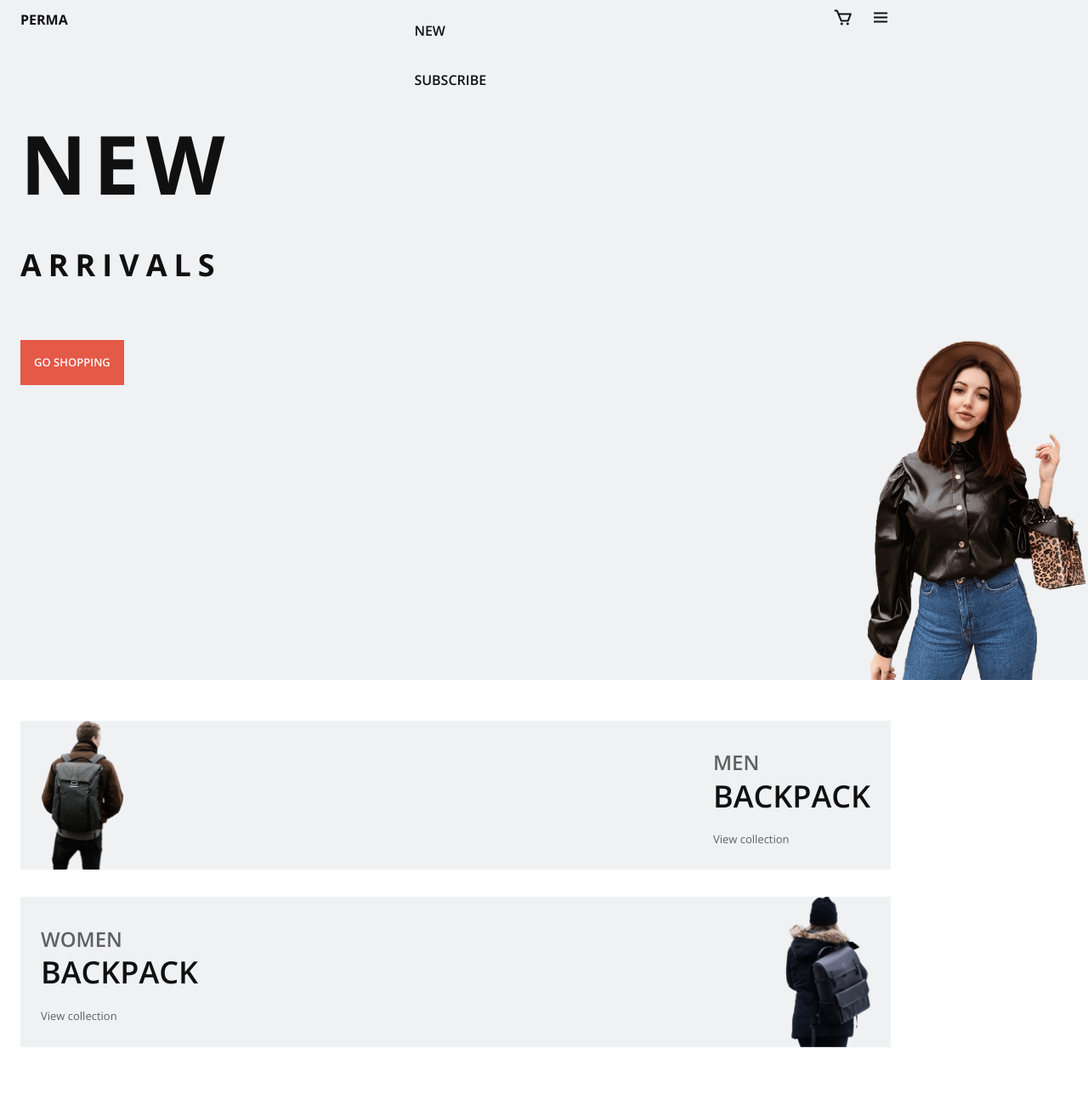
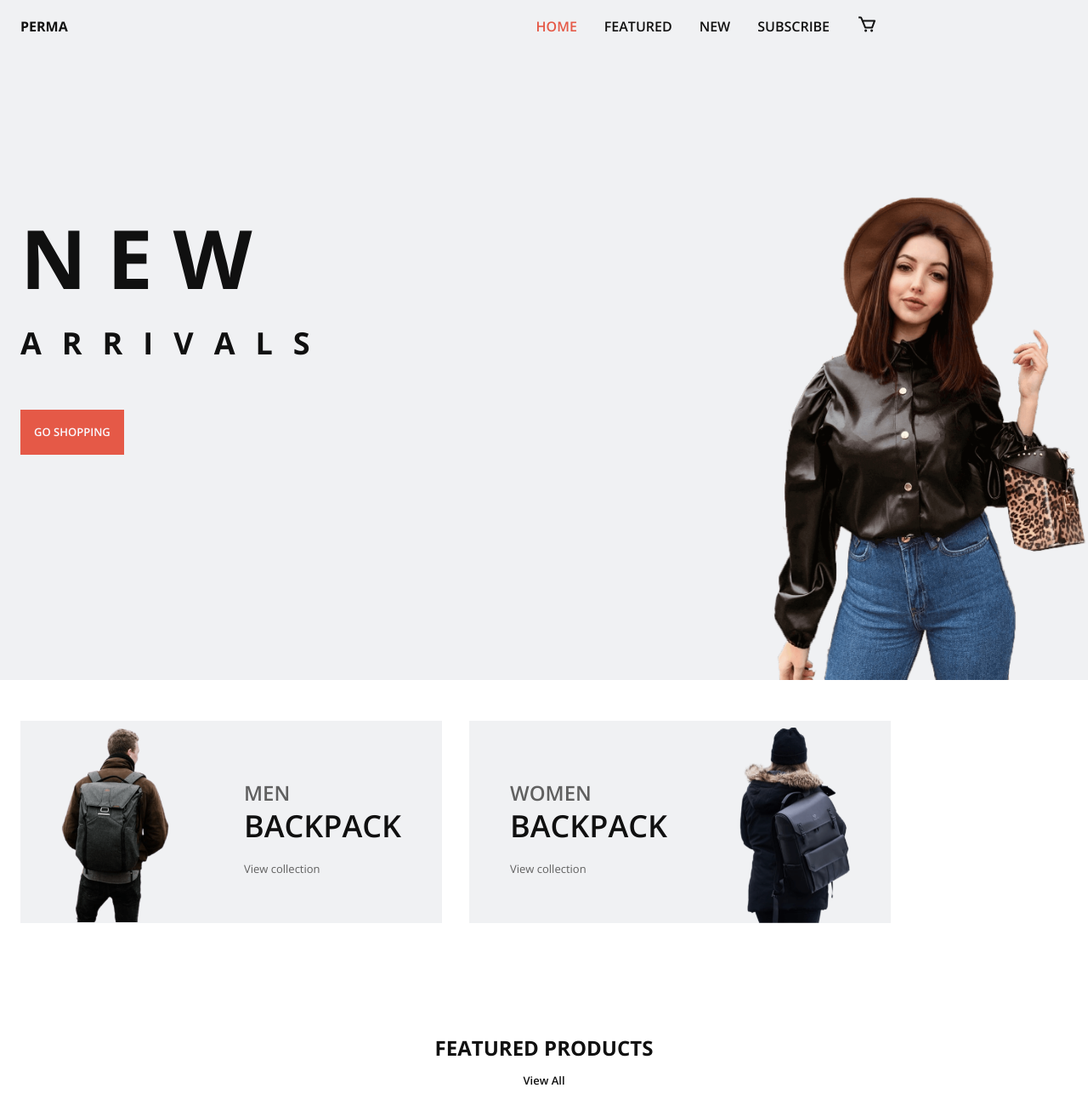
Before and after one commit to peterken674/e-commerce-website, a plain HTML site: page index.html in a window 1280 px wide. Shown: the top 1300 px of the page at 85% size. Drawn offline with nearby package versions, Linux system fonts and the light colour scheme.

Commit message:
Media queries for medium screens.

```diff
--- a/assets/css/styles.css
+++ b/assets/css/styles.css
@@ -459,3 +459,84 @@ img {
     font-size: var(--small-font-size);
 }
 /* ===== MEDIA QUERIES=====*/
+
+@media screen and (min-width:768px) {
+    body{
+        margin: 0;
+    }
+    .section-all{
+        margin-bottom: var(--mb-4);
+    }
+
+    .nav{
+        height: calc(var(--header-height) + 1rem);
+        justify-content: initial;
+    }
+
+    .nav__menu{
+        margin-left: auto;
+    }
+
+    .nav__list{
+        display: flex;
+    }
+
+    .nav__item{
+        margin-left: var(--mb-4);
+        margin-bottom: 0;
+    }
+
+    .nav__toggle{
+        display: none;
+    }
+
+    .home__container{
+        height: 100vh;
+    }
+    .home__data{
+        padding: 0;
+        height: max-content;
+        align-self: center;
+    }
+    .home__title{
+        line-height: .8;
+        letter-spacing: 1.5rem;
+    }
+
+    .home__img{
+        width: 370px;
+    }
+    .collection__container{
+        grid-template-columns: repeat(2, 1fr);
+        grid-template-rows: 1fr;
+    }
+
+    .collection__box{
+        padding: .5rem 3rem 0;
+    }
+
+    .collection__img{
+        width: 130px;
+    }
+
+    .featured__container, .sponsors__container{
+        grid-template-columns: repeat(4,1fr);
+    }
+
+    .offer__data{
+        padding: 5rem 0;
+    }
+
+    .new__container{
+        grid-template-columns: repeat(3, 1fr);
+    }
+
+    .newsletter__form{
+        width: 400px;
+        margin: 0 auto;
+    }
+
+    .footer__container{
+        padding: 2rem 0;
+    }
+}
```
